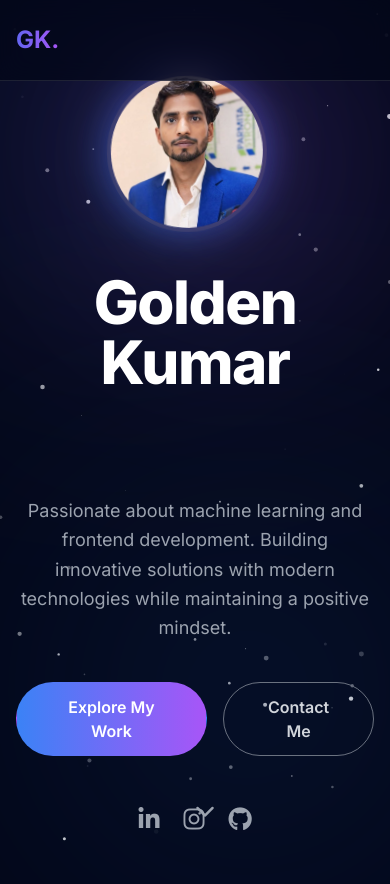
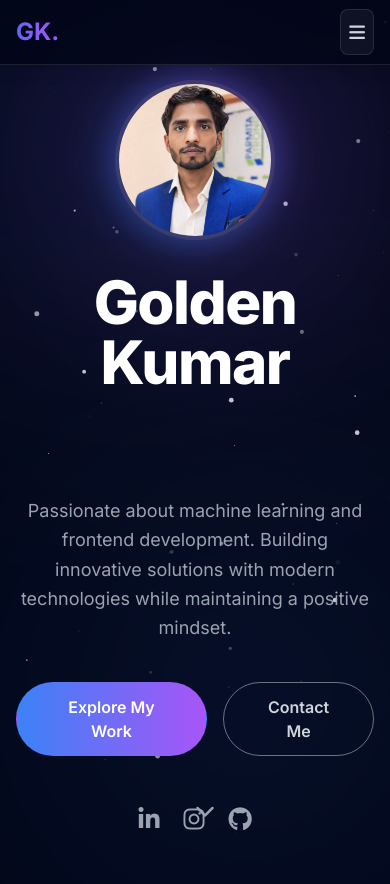
Before and after one commit to golden7667/Portfolio, a Flask app: page / in a window 390 px wide. Shown: the top 884 px of the page. Run offline with Flask 3, Linux system fonts and the light colour scheme; parts of the project's set-up code (start-up, migrations or seed data) failed here and were passed over; some libraries are stand-ins or nearby versions.

Commit message:
Update portfolio with sticky navbar, mobile support, and project screenshots

```diff
--- a/static/css/style.css
+++ b/static/css/style.css
@@ -196,13 +196,3 @@
         transform: translate(0px, 0px) rotate(0deg);
     }
 }
-
-.animate-float-round {
-    animation: float-round 8s ease-in-out infinite;
-}
-
-/* Star Flying Animation */
-@keyframes star-fly {
-    0% { transform: translate(0, 0) scale(1) rotate(0deg); opacity: 1; }
-    100% { transform: translate(var(--tx), var(--ty)) scale(0) rotate(180deg); opacity: 0; }
-}
--- a/static/js/script.js
+++ b/static/js/script.js
@@ -93,7 +93,7 @@ document.addEventListener('DOMContentLoaded', () => {
         setTimeout(typeEffect, 1000); // Start after 1 second
     }
 
-    // 3. Navbar scroll effect
+    // 3. Navbar scroll effect & Mobile Menu Toggle
     const navbar = document.getElementById('navbar');
     window.addEventListener('scroll', () => {
         if (window.scrollY > 50) {
@@ -102,6 +102,34 @@ document.addEventListener('DOMContentLoaded', () => {
             navbar.classList.remove('nav-scrolled');
         }
     });
+
+    // Mobile Menu Toggle
+    const mobileMenuBtn = document.getElementById('mobile-menu-btn');
+    const mobileMenu = document.getElementById('mobile-menu');
+    const mobileMenuIcon = document.getElementById('mobile-menu-icon');
+
+    if (mobileMenuBtn && mobileMenu) {
+        mobileMenuBtn.addEventListener('click', () => {
+            mobileMenu.classList.toggle('hidden');
+            if (mobileMenu.classList.contains('hidden')) {
+                mobileMenuIcon.classList.remove('fa-times');
+                mobileMenuIcon.classList.add('fa-bars');
+            } else {
+                mobileMenuIcon.classList.remove('fa-bars');
+                mobileMenuIcon.classList.add('fa-times');
+            }
+        });
+
+        document.querySelectorAll('.mobile-nav-link').forEach(link => {
+            link.addEventListener('click', () => {
+                mobileMenu.classList.add('hidden');
+                if (mobileMenuIcon) {
+                    mobileMenuIcon.classList.remove('fa-times');
+                    mobileMenuIcon.classList.add('fa-bars');
+                }
+            });
+        });
+    }
 
     // 4. Update Footer Year dynamically
     document.getElementById('year').textContent = new Date().getFullYear();
--- a/templates/index.html
+++ b/templates/index.html
@@ -56,29 +56,50 @@
     </div>
 
     <!-- Navigation -->
-    <nav class="fixed w-full z-50 transition-all duration-300 backdrop-blur-md bg-darker/70 border-b border-white/10"
+    <nav class="fixed top-0 left-0 right-0 w-full z-50 transition-all duration-300 backdrop-blur-md bg-darker/80 border-b border-white/10 shadow-lg"
         id="navbar">
         <div class="max-w-7xl mx-auto px-4 sm:px-6 lg:px-8">
-            <div class="flex justify-between items-center h-20">
+            <div class="flex justify-between items-center h-16 sm:h-20">
                 <div class="flex-shrink-0">
-                    <a href="#"
+                    <a href="#home"
                         class="text-2xl font-bold bg-clip-text text-transparent bg-gradient-to-r from-primary to-secondary">GK.</a>
                 </div>
-                <div class="hidden md:block">
-                    <div class="ml-10 flex items-baseline space-x-8">
+
+                <!-- Desktop & Tablet Navigation -->
+                <div class="hidden sm:block">
+                    <div class="ml-6 sm:ml-10 flex items-center space-x-4 sm:space-x-6 lg:space-x-8">
+                        <a href="#home"
+                            class="hover:text-primary text-gray-300 hover:text-white transition-colors px-3 py-2 rounded-md text-sm font-medium">Home</a>
                         <a href="#about"
-                            class="hover:text-primary transition-colors px-3 py-2 rounded-md text-sm font-medium">About</a>
+                            class="hover:text-primary text-gray-300 hover:text-white transition-colors px-3 py-2 rounded-md text-sm font-medium">About</a>
                         <a href="#skills"
-                            class="hover:text-primary transition-colors px-3 py-2 rounded-md text-sm font-medium">Skills</a>
+                            class="hover:text-primary text-gray-300 hover:text-white transition-colors px-3 py-2 rounded-md text-sm font-medium">Skills</a>
                         <a href="#experience"
-                            class="hover:text-primary transition-colors px-3 py-2 rounded-md text-sm font-medium">Experience</a>
+                            class="hover:text-primary text-gray-300 hover:text-white transition-colors px-3 py-2 rounded-md text-sm font-medium">Experience</a>
                         <a href="#projects"
-                            class="hover:text-primary transition-colors px-3 py-2 rounded-md text-sm font-medium">Projects</a>
+                            class="hover:text-primary text-gray-300 hover:text-white transition-colors px-3 py-2 rounded-md text-sm font-medium">Projects</a>
                         <a href="#contact"
-                            class="hover:text-primary transition-colors px-3 py-2 rounded-md text-sm font-medium">Contact</a>
+                            class="hover:text-primary text-gray-300 hover:text-white transition-colors px-3 py-2 rounded-md text-sm font-medium">Contact</a>
                     </div>
                 </div>
+
+                <!-- Mobile Menu Button -->
+                <div class="sm:hidden flex items-center">
+                    <button id="mobile-menu-btn" type="button" class="text-gray-300 hover:text-white focus:outline-none p-2 rounded-lg bg-white/5 border border-white/10" aria-label="Toggle navigation">
+                        <i id="mobile-menu-icon" class="fas fa-bars text-lg"></i>
+                    </button>
+                </div>
             </div>
+        </div>
+
+        <!-- Mobile Navigation Menu -->
+        <div id="mobile-menu" class="hidden sm:hidden bg-darker/95 border-b border-white/10 backdrop-blur-xl px-4 pt-3 pb-4 space-y-2">
+            <a href="#home" class="mobile-nav-link block px-4 py-2.5 rounded-xl text-base font-medium text-gray-300 hover:text-white hover:bg-white/10 transition-colors">Home</a>
+            <a href="#about" class="mobile-nav-link block px-4 py-2.5 rounded-xl text-base font-medium text-gray-300 hover:text-white hover:bg-white/10 transition-colors">About</a>
+            <a href="#skills" class="mobile-nav-link block px-4 py-2.5 rounded-xl text-base font-medium text-gray-300 hover:text-white hover:bg-white/10 transition-colors">Skills</a>
+            <a href="#experience" class="mobile-nav-link block px-4 py-2.5 rounded-xl text-base font-medium text-gray-300 hover:text-white hover:bg-white/10 transition-colors">Experience</a>
+            <a href="#projects" class="mobile-nav-link block px-4 py-2.5 rounded-xl text-base font-medium text-gray-300 hover:text-white hover:bg-white/10 transition-colors">Projects</a>
+            <a href="#contact" class="mobile-nav-link block px-4 py-2.5 rounded-xl text-base font-medium text-gray-300 hover:text-white hover:bg-white/10 transition-colors">Contact</a>
         </div>
     </nav>
 
@@ -346,12 +367,12 @@
                 <!-- Project 1 -->
                 <div class="glass-card rounded-2xl overflow-hidden hover-card group" data-aos="fade-up"
                     data-aos-delay="100">
-                    <div
-                        class="h-48 bg-gradient-to-br from-gray-800 to-gray-900 relative overflow-hidden flex items-center justify-center">
-                        <i
-                            class="fas fa-industry text-6xl text-white/20 group-hover:scale-110 transition-transform duration-500"></i>
+                    <div class="h-56 relative overflow-hidden group border-b border-white/10">
+                        <img src="{{ url_for('static', filename='images/steel_properties_prediction.png') }}"
+                            alt="Steel Properties Predictive Analytics"
+                            class="w-full h-full object-cover object-top group-hover:scale-105 transition-transform duration-500">
                         <div
-                            class="absolute inset-0 bg-primary/20 opacity-0 group-hover:opacity-100 transition-opacity duration-300">
+                            class="absolute inset-0 bg-gradient-to-t from-[#020617] via-transparent to-transparent opacity-60">
                         </div>
                     </div>
                     <div class="p-8">
@@ -388,12 +409,12 @@
                 <!-- Project 2 -->
                 <div class="glass-card rounded-2xl overflow-hidden hover-card group" data-aos="fade-up"
                     data-aos-delay="200">
-                    <div
-                        class="h-48 bg-gradient-to-br from-gray-800 to-gray-900 relative overflow-hidden flex items-center justify-center">
-                        <i
-                            class="fas fa-user-shield text-6xl text-white/20 group-hover:scale-110 transition-transform duration-500"></i>
+                    <div class="h-56 relative overflow-hidden group border-b border-white/10">
+                        <img src="{{ url_for('static', filename='images/face_recognition_attendance.jpg') }}"
+                            alt="Face Recognition Attendance System"
+                            class="w-full h-full object-cover object-top group-hover:scale-105 transition-transform duration-500">
                         <div
-                            class="absolute inset-0 bg-secondary/20 opacity-0 group-hover:opacity-100 transition-opacity duration-300">
+                            class="absolute inset-0 bg-gradient-to-t from-[#020617] via-transparent to-transparent opacity-60">
                         </div>
                     </div>
                     <div class="p-8">
```
Also changed, not shown: static/images/face_recognition_attendance.jpg (added), static/images/steel_properties_prediction.png (added).
